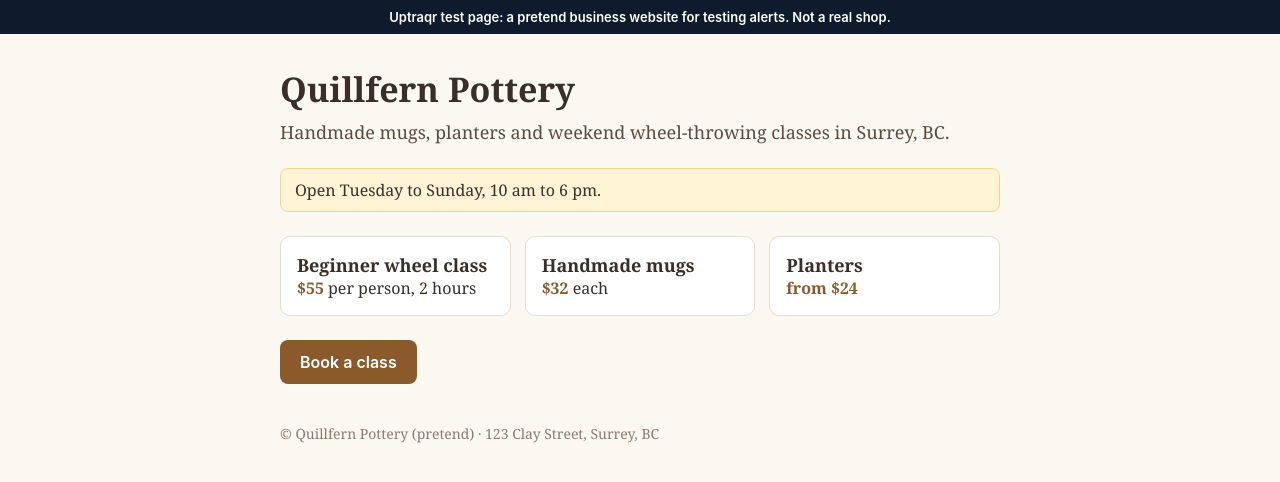
After one commit to uptraqr/uptraqr-backend, a FastAPI app: page /test-page in a window 1280 px wide. The commit adds this page. Shown: the top 482 px of the page. Run offline with FastAPI, Linux system fonts and the light colour scheme.

Commit message:
Admin-controlled test page (/test-page and /test-page/api) for trying change, hack, spam, keyword and down alerts

```diff
--- /dev/null
+++ b/app/api/testpage.py
@@ -0,0 +1,63 @@
+"""
+A practice website at /test-page that the admin can switch between states, to try Uptraqr's
+alerts for real: normal, small change, hacked, spam links, missing words, down, and a test API.
+"""
+from fastapi import APIRouter, Depends, Request
+from fastapi.responses import HTMLResponse, JSONResponse
+from fastapi.templating import Jinja2Templates
+from sqlalchemy.orm import Session
+
+from app.core.database import get_db
+from app.models.models import SiteSetting
+
+router = APIRouter()
+templates = Jinja2Templates(directory="app/templates")
+
+STATES = {
+    "normal": "Normal: the shop page as usual",
+    "changed": "Page changed: new heading, prices and notice (a normal-looking update)",
+    "hacked": "Hacked: page replaced with a hacker message",
+    "spam": "Spam: hidden casino and pharmacy links added",
+    "keyword": "Missing words: the \"Book a class\" button is gone",
+    "down": "Down: the page returns a server error (503)",
+}
+
+
+def get_state(db) -> str:
+    row = db.get(SiteSetting, "test_page_state")
+    return row.value if row and row.value in STATES else "normal"
+
+
+def set_state(db, state: str):
+    if state not in STATES:
+        state = "normal"
+    row = db.get(SiteSetting, "test_page_state")
+    if row:
+        row.value = state
+    else:
+        db.add(SiteSetting(key="test_page_state", value=state))
+    db.commit()
+
+
+def _no_index(resp):
+    resp.headers["X-Robots-Tag"] = "noindex, nofollow"
+    resp.headers["Cache-Control"] = "no-store"
+    return resp
+
+
+@router.get("/test-page", response_class=HTMLResponse)
+def test_page(request: Request, db: Session = Depends(get_db)):
+    state = get_state(db)
+    if state == "down":
+        return _no_index(HTMLResponse("<h1>503 Service Unavailable</h1>", status_code=503))
+    return _no_index(templates.TemplateResponse("test_page.html", {"request": request, "state": state}))
+
+
+@router.get("/test-page/api")
+def test_api(db: Session = Depends(get_db)):
+    """A pretend API: healthy normally, 'degraded' when changed, an error when down or hacked."""
+    state = get_state(db)
+    if state in ("down", "hacked"):
+        return _no_index(JSONResponse({"status": "error"}, status_code=503))
+    return _no_index(JSONResponse({"status": "degraded" if state in ("changed", "keyword") else "ok",
+                                   "service": "Quillfern Pottery bookings"}))
--- a/app/main.py
+++ b/app/main.py
@@ -21,6 +21,7 @@ from app.api.report import router as report_router
 from app.api.account import router as account_router
 from app.api.heartbeat import router as heartbeat_router
 from app.api.google_auth import router as google_router
+from app.api.testpage import router as testpage_router
 
 app = FastAPI(
     title="Uptraqr",
@@ -137,6 +138,7 @@ def robots():
         "Disallow: /account\n"
         "Disallow: /unsubscribe\n"
         "Disallow: /ping/\n"
+        "Disallow: /test-page\n"
         f"\nSitemap: {SITE_URL}/sitemap.xml\n"
     )
 
@@ -187,6 +189,7 @@ app.include_router(report_router)
 app.include_router(account_router)
 app.include_router(heartbeat_router)
 app.include_router(google_router)
+app.include_router(testpage_router)
 app.include_router(payments_router, prefix="/api")
 
 @app.api_route("/{path:path}", methods=["GET", "POST", "PUT", "DELETE"])
--- /dev/null
+++ b/app/templates/test_page.html
@@ -0,0 +1,68 @@
+<!doctype html>
+<html lang="en">
+<head>
+<meta charset="utf-8">
+<meta name="viewport" content="width=device-width, initial-scale=1">
+<meta name="robots" content="noindex, nofollow">
+<title>{% if state == 'hacked' %}HACKED{% else %}Quillfern Pottery (Uptraqr test page){% endif %}</title>
+<style>
+  body{margin:0;font-family:Georgia,'Times New Roman',serif;background:#FBF7F1;color:#3A2F28}
+  .bar{background:#0F1B2D;color:#fff;font:600 13px/1.4 -apple-system,'Segoe UI',sans-serif;padding:8px 16px;text-align:center}
+  .wrap{max-width:720px;margin:0 auto;padding:32px 16px}
+  h1{font-size:34px;margin:0 0 8px}
+  .lead{font-size:18px;color:#5C4B3F;margin:0 0 24px}
+  .cards{display:grid;grid-template-columns:repeat(auto-fit,minmax(200px,1fr));gap:14px;margin:24px 0}
+  .card{background:#fff;border:1px solid #E6DCCF;border-radius:10px;padding:16px}
+  .card b{display:block;font-size:18px}
+  .price{color:#8A5A2B;font-weight:bold}
+  .btn{display:inline-block;background:#8A5A2B;color:#fff;padding:12px 20px;border-radius:8px;text-decoration:none;font-family:-apple-system,'Segoe UI',sans-serif;font-weight:600}
+  .notice{background:#FFF4D6;border:1px solid #F0D58A;border-radius:8px;padding:10px 14px;margin:18px 0}
+  footer{color:#8C7B6D;font-size:14px;margin-top:40px}
+  .hacked{background:#000;color:#3CFF5A;min-height:100vh;display:grid;place-content:center;text-align:center;font-family:'Courier New',monospace;padding:20px}
+  .hacked h1{font-size:44px;color:#3CFF5A}
+</style>
+</head>
+<body>
+{% if state == 'hacked' %}
+<div class="hacked">
+  <h1>HACKED BY 0xTEST</h1>
+  <p>your security is an illusion. greetz to the crew.</p>
+  <p style="color:#888;font-size:12px">(This is an Uptraqr test page. Nothing was really hacked.)</p>
+</div>
+{% else %}
+<div class="bar">Uptraqr test page: a pretend business website for testing alerts. Not a real shop.</div>
+<div class="wrap">
+  <h1>{{ 'Quillfern Pottery: Holiday Sale' if state == 'changed' else 'Quillfern Pottery' }}</h1>
+  {% if state == 'changed' %}
+  <p class="lead">Our biggest sale of the year: 20% off all mugs and planters until December 31, plus gift cards for classes.</p>
+  {% else %}
+  <p class="lead">Handmade mugs, planters and weekend wheel-throwing classes in Surrey, BC.</p>
+  {% endif %}
+  {% if state == 'changed' %}
+  <div class="notice">Holiday hours: we're closed December 24 to 27. New spring class dates are now open!</div>
+  {% else %}
+  <div class="notice">Open Tuesday to Sunday, 10 am to 6 pm.</div>
+  {% endif %}
+  <div class="cards">
+    <div class="card"><b>Beginner wheel class</b><span class="price">{{ '$65' if state == 'changed' else '$55' }}</span> per person, 2 hours</div>
+    <div class="card"><b>Handmade mugs</b><span class="price">{{ '$38' if state == 'changed' else '$32' }}</span> each</div>
+    <div class="card"><b>Planters</b><span class="price">from {{ '$28' if state == 'changed' else '$24' }}</span></div>
+  </div>
+  {% if state != 'keyword' %}
+  <p><a class="btn" href="#book">Book a class</a></p>
+  {% else %}
+  <p style="color:#8C7B6D">Bookings are temporarily unavailable.</p>
+  {% endif %}
+  {% if state == 'spam' %}
+  <div style="position:absolute;left:-9999px;top:-9999px" aria-hidden="true">
+    <a href="https://best-online-casino-bonus.example/">online casino</a>
+    <a href="https://cheap-viagra-pills.example/">cheap viagra</a>
+    <a href="https://slot-gacor-maxwin.example/">slot gacor</a>
+    <a href="https://payday-loan-now.example/">payday loan</a>
+  </div>
+  {% endif %}
+  <footer>&copy; Quillfern Pottery (pretend) &middot; 123 Clay Street, Surrey, BC</footer>
+</div>
+{% endif %}
+</body>
+</html>
```
Also changed, not shown: app/api/admin.py (+12 -0 lines), app/models/models.py (+7 -0 lines), app/templates/admin.html (+14 -0 lines).
